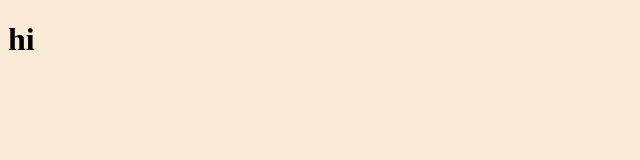
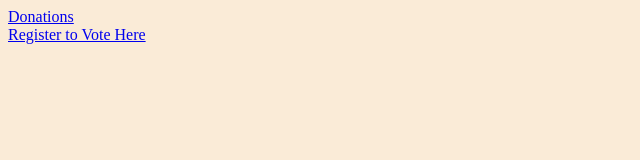
Before and after one commit to ke4tri/js-arrays, a plain HTML site: page index.html in a window 1280 px wide. Shown: the whole page, without its empty margins (0-640 px from the left). Drawn offline with Linux system fonts and the light colour scheme.

Commit message:
added a few functions

```diff
--- /dev/null
+++ b/challenge.js
@@ -0,0 +1,97 @@
+console.log('in challenge');
+
+
+let elizabethSanger = {
+    congressionalDistrict: 5,
+    statements: [
+      {statement: "pie for everyone", category: "Jobs"},
+      {statement: "no taxes on pie", category: "Taxes"},
+      {statement: "No working on friday", category: "Jobs"}
+    ],
+    donationFormUrl: 'www.google.com',
+    events: [
+      {date: '08/27/2018', title:"Zoe's birthday", description:"eat all the pie at the party"},
+      {date: '08/28/2018', title:"Arrays", description:"all the looping"},
+      {date: '09/4/2018', title:"Some important event", description:"SUPER important"},
+      {date: '09/4/2018', title:"Running", description:"from the police"},
+      {date: '03/14/2019', title:"Pi Day", description:"Eat it all???"}
+    ],
+    volunteers: [
+      {
+        name: 'Callan',
+        address: '500 interstate blvd S',
+        email: 'callan@yomamma.com',
+        phone: '1234567890',
+        availability: '9-5',
+        activities: 'phone calls only'
+      },
+      {
+        name: 'Lauren',
+        address: '1 main street',
+        email: 'lauren@comcast.net',
+        phone: '1134567890',
+        availability: 'never',
+        activities: 'collecting money'
+      },
+      {
+        name: 'Bernard',
+        address: '1 Bernard Way',
+        email: 'Bernard@thebear.net',
+        phone: '1134567890',
+        availability: 'all day',
+        activities: 'everything'
+      }
+    ],
+    biography: "I'm so cool!  please elect me",
+    images: [
+      {
+        imageUrl: "http://catsatthestudios.com/wp-content/uploads/2017/12/12920541_1345368955489850_5587934409579916708_n-2-960x410.jpg",
+        description: "The Crew",
+        type: "constituents"
+      },
+      {
+        imageUrl: "https://imgix.bustle.com/uploads/image/2018/4/18/5f312113-eaa8-4e71-9360-871e51084f4f-fotolia_125402501_subscription_monthly_m.jpg?w=970&h=582&fit=crop&crop=faces&auto=format&q=70",
+        description: "Elizabeth at the fair",
+        type: "headshot"
+      },
+      {
+        imageUrl: "http://los40cl00.epimg.net/los40/imagenes/2018/08/13/actualidad/1534185434_207658_1534185597_noticia_normal.jpg",
+        description: "Elizabeth and her homies",
+        type: "constituents"
+      },
+      {
+        imageUrl: "https://d2gg9evh47fn9z.cloudfront.net/800px_COLOURBOX3658031.jpg",
+        description: "All the people of district 5",
+        type: "constituents"
+      },
+    ],
+    missionStatement: "Do good stuff",
+    voterRegistrationUrl: 'www.google.com'
+  };
+
+  const printToDom = (stringToPrint, divId) => {
+    const selectedDiv = document.getElementById(divId);
+    selectedDiv.innerHTML = stringToPrint; // take out the + so you only have one line
+};
+
+
+
+
+
+
+const donationFormStringBuilder = () => {
+    const newString = `<a href="https://${elizabethSanger.donationFormUrl}" target="_blank">Donations</a>`;
+    printToDom(newString,'donationForm');
+}
+
+  const voterRegistrationStringBuilder = () => {
+    const newString = `<a href="https://${elizabethSanger.voterRegistrationUrl}" target="_blank">Register to Vote Here</a>`;
+    printToDom(newString,'voterRegistration');
+  };
+
+
+
+
+
+  donationFormStringBuilder();
+  voterRegistrationStringBuilder();
--- a/index.html
+++ b/index.html
@@ -9,8 +9,16 @@
     <title>Document</title>
 </head>
 <body>
-    <h1>hi</h1>
+    <div id="congressionalDistrict"></div>
+    <div id="donationForm"></div>
+    <div id="statements"></div>
+    <div id="events"></div>
+    <div id="volunteers"></div>
+    <div id="biography"></div>
+    <div id="images"></div>
+    <div id="missionStatement"></div>
+    <div id="voterRegistration"></div>
 
-    <script src="arrays.js"></script>
+    <script src="challenge.js"></script>
 </body>
 </html>
```
